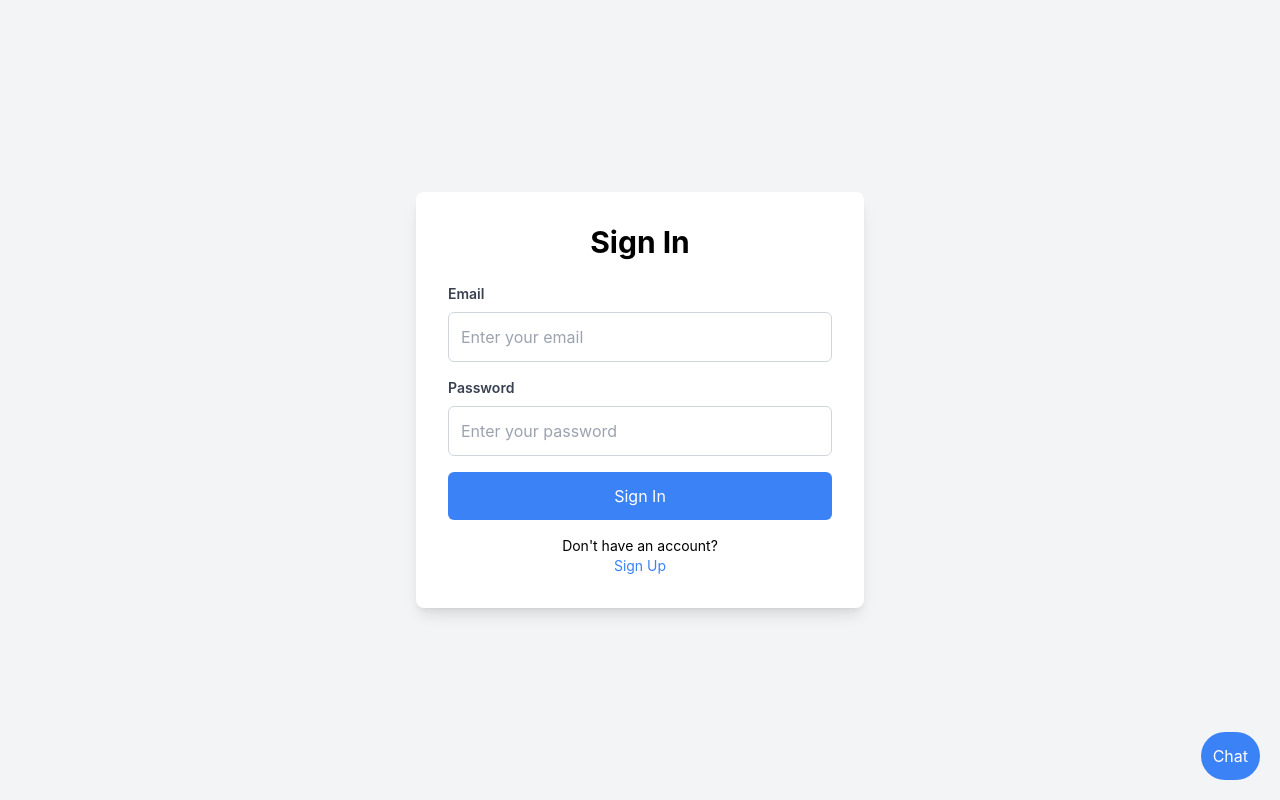
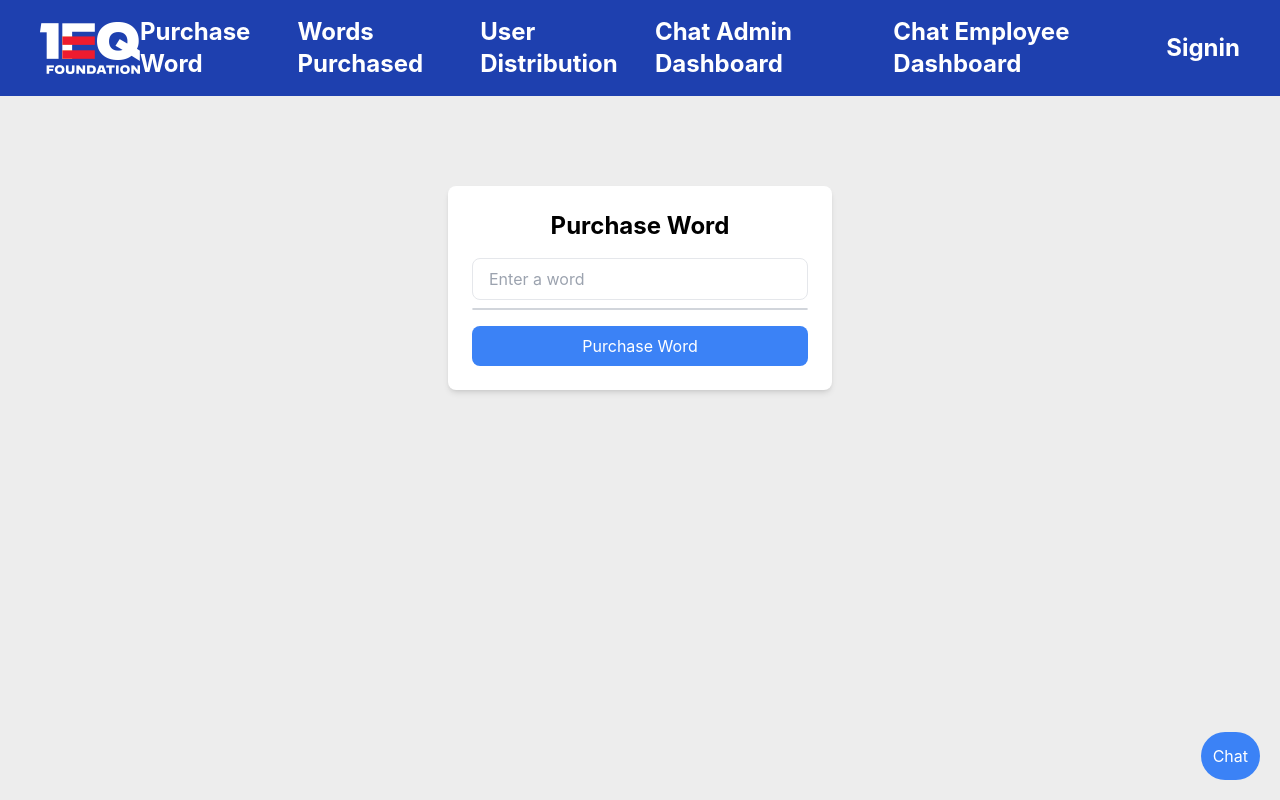
Before and after one commit to RishabhKumar2901/1eq_website, a React (Vite) app: page /assignword in a window 1280 px wide. Before the commit this address led to /signin. Built offline with nearby package versions, Linux system fonts and the light colour scheme.

Commit message:
popup signin and signup

```diff
--- a/src/App.tsx
+++ b/src/App.tsx
@@ -1,51 +1,37 @@
 import {
   BrowserRouter as Router,
   Route,
-  Routes,
-  Navigate,
+  Routes
 } from "react-router-dom";
 import Home from "./pages/Home";
-import Signup from "./pages/Signup";
-import Signin from "./pages/Signin";
 import UserMap from "./pages/UserMap";
-import { useSelector } from "react-redux";
-import { RootState } from "./redux/store";
 import AssignWord from "./pages/AssignWord";
 import PurchasedWords from "./pages/PurchasedWords";
 import ChatAdminDashboard from "./pages/ChatAdminDashboard";
 import ChatEmployeeDashboard from "./pages/ChatEmployeeDashboard";
 
 function App() {
-  const user = useSelector((state: RootState) => state?.auth?.user);
 
   return (
     <Router>
       <Routes>
         <Route path="/" element={<Home />} />
-        <Route
-          path="/signup"
-          element={user ? <Navigate to="/" /> : <Signup />}
-        />
-        <Route
-          path="/signin"
-          element={user ? <Navigate to="/" /> : <Signin />}
-        />
         <Route path="/userdistribution" element={<UserMap />} />
         <Route
           path="/assignword"
-          element={user ? <AssignWord /> : <Navigate to="/signin" />}
+          element={<AssignWord />}
         />
         <Route
           path="/purchasedwords"
-          element={user ? <PurchasedWords /> : <Navigate to="/signin" />}
+          element={<PurchasedWords />}
         />
-         <Route
+        <Route
           path="/chatadmindashboard"
-          element={user ? <ChatAdminDashboard /> : <Navigate to="/signin" />}
+          element={<ChatAdminDashboard />}
         />
         <Route
           path="/chatemployeedashboard"
-          element={user ? <ChatEmployeeDashboard /> : <Navigate to="/signin" />}
+          element={<ChatEmployeeDashboard />}
         />
       </Routes>
     </Router>
--- a/src/components/Navbar.tsx
+++ b/src/components/Navbar.tsx
@@ -3,6 +3,8 @@ import logo from "../assets/1eq-foundation-logo.png";
 import { useDispatch, useSelector } from "react-redux";
 import { AppDispatch, RootState } from "../redux/store";
 import { signOut } from "../redux/slices/authSlice";
+import { useState } from "react";
+import Signin from "../pages/Signin";
 
 interface NavbarProps {
   onRefreshClick?: () => void;
@@ -12,40 +14,53 @@ const Navbar = ({ onRefreshClick }: NavbarProps) => {
   const navigate = useNavigate();
   const authState = useSelector((state: RootState) => state?.auth);
   const dispatch = useDispatch<AppDispatch>();
+  const [isSignInOpen, setSignInOpen] = useState(false);
+
+  const toggleSignIn = () => setSignInOpen(!isSignInOpen);
+
+  const handleNavigation = (path: string) => {
+    if (authState?.user) {
+      navigate(path);
+    } else {
+      setSignInOpen(true);
+    }
+  };
 
   return (
     <div className="flex justify-between items-center w-full px-10 py-4 bg-blue-800 text-white">
-      <img src={logo} alt="Company Logo" className="cursor-pointer" onClick={() => navigate("/")}/>
-      {/* <div className="text-2xl font-bold cursor-pointer">Scholarships</div>
-      <div className="text-2xl font-bold cursor-pointer">SSC</div>
-      <div className="text-2xl font-bold cursor-pointer">Vocab</div> */}
+      <img
+        src={logo}
+        alt="Company Logo"
+        className="cursor-pointer"
+        onClick={() => navigate("/")}
+      />
       <div
         className="text-2xl font-bold cursor-pointer"
-        onClick={() => navigate("/assignword")}
+        onClick={() => handleNavigation("/assignword")}
       >
         Purchase Word
       </div>
       <div
         className="text-2xl font-bold cursor-pointer"
-        onClick={() => navigate("/purchasedwords")}
+        onClick={() => handleNavigation("/purchasedwords")}
       >
         Words Purchased
       </div>
       <div
         className="text-2xl font-bold cursor-pointer"
-        onClick={() => navigate("/userdistribution")}
+        onClick={() => handleNavigation("/userdistribution")}
       >
         User Distribution
       </div>
       <div
         className="text-2xl font-bold cursor-pointer"
-        onClick={() => navigate("/chatadmindashboard")}
+        onClick={() => handleNavigation("/chatadmindashboard")}
       >
         Chat Admin Dashboard
       </div>
       <div
         className="text-2xl font-bold cursor-pointer"
-        onClick={() => navigate("/chatemployeedashboard")}
+        onClick={() => handleNavigation("/chatemployeedashboard")}
       >
         Chat Employee Dashboard
       </div>
@@ -67,11 +82,12 @@ const Navbar = ({ onRefreshClick }: NavbarProps) => {
       ) : (
         <div
           className="text-2xl font-bold cursor-pointer"
-          onClick={() => navigate("/signin")}
+          onClick={toggleSignIn}
         >
           Signin
         </div>
       )}
+      {isSignInOpen && <Signin onClose={toggleSignIn} />}
     </div>
   );
 };
--- a/src/pages/Signin.tsx
+++ b/src/pages/Signin.tsx
@@ -1,28 +1,48 @@
 import React, { useState } from "react";
 import { useDispatch, useSelector } from "react-redux";
-import { useNavigate } from "react-router-dom";
 import { AppDispatch, RootState } from "../redux/store";
-import { signIn } from "../redux/slices/authSlice";
-import Chatbot from "./Chatbot";
+import { resetSignInState, signIn } from "../redux/slices/authSlice";
+import Signup from "./Signup";
 
-const Signin = () => {
+const Signin = ({ onClose }: { onClose: () => void }) => {
   const [email, setEmail] = useState<string>("");
   const [password, setPassword] = useState<string>("");
-  const navigate = useNavigate();
   const authState = useSelector((state: RootState) => state?.auth);
   const dispatch = useDispatch<AppDispatch>();
+  const [showSignup, setShowSignup] = useState(false);
 
   const handleSubmit = (e: React.FormEvent) => {
     e.preventDefault();
-    dispatch(signIn({ email, password }));
-    setEmail("");
-    setPassword("");
+    try {
+      const resultAction = dispatch(signIn({ email, password }));
+      setEmail("");
+      setPassword("");
+      if (signIn?.fulfilled?.match(resultAction)) {
+        handleClose();
+      }
+    }
+    catch (error) { }
   };
 
+  const handleClose = () => {
+    dispatch(resetSignInState());
+    onClose();
+  };
+
+  if (showSignup) {
+    return <Signup onClose={onClose} />;
+  }
+
   return (
-    <div className="flex justify-center items-center min-h-screen bg-gray-100">
-      <div className="w-full max-w-md p-8 bg-white shadow-lg rounded-lg">
-        <h2 className="text-3xl font-bold text-center mb-6">Sign In</h2>
+    <div className="fixed inset-0 bg-black bg-opacity-50 flex justify-center items-center">
+      <div className="w-full max-w-md p-8 bg-white shadow-lg rounded-lg relative">
+        <button
+          onClick={handleClose}
+          className="absolute top-4 right-4 text-gray-700"
+        >
+          ✖
+        </button>
+        <h2 className="text-3xl font-bold text-center mb-6 text-black">Sign In</h2>
         <form onSubmit={handleSubmit} className="space-y-4">
           <div>
             <label
@@ -36,7 +56,7 @@ const Signin = () => {
               id="email"
               value={email}
               onChange={(e) => setEmail(e.target.value)}
-              className="w-full p-3 mt-2 border border-gray-300 rounded-md focus:ring-2 focus:ring-blue-500"
+              className="w-full p-3 mt-2 border border-gray-300 rounded-md focus:ring-2 focus:ring-blue-500 text-black"
               placeholder="Enter your email"
               required
             />
@@ -53,7 +73,7 @@ const Signin = () => {
               id="password"
               value={password}
               onChange={(e) => setPassword(e.target.value)}
-              className="w-full p-3 mt-2 border border-gray-300 rounded-md focus:ring-2 focus:ring-blue-500"
+              className="w-full p-3 mt-2 border border-gray-300 rounded-md focus:ring-2 focus:ring-blue-500 text-black"
               placeholder="Enter your password"
               required
             />
@@ -73,19 +93,17 @@ const Signin = () => {
           {authState?.signIn?.error && (
             <div className="text-red-500 text-sm">{authState?.signIn?.error}</div>
           )}
-          <div className="mt-4 text-center text-sm">
+          <div className="mt-4 text-center text-sm text-black">
             <span>Don't have an account? </span>
             <div
               className="text-blue-500 hover:underline cursor-pointer"
-              onClick={() => navigate("/signup")}
+              onClick={() => setShowSignup(true)}
             >
               Sign Up
             </div>
           </div>
         </form>
       </div>
-
-      <Chatbot />
     </div>
   );
 };
--- a/src/pages/Signup.tsx
+++ b/src/pages/Signup.tsx
@@ -1,17 +1,16 @@
 import React, { useState } from "react";
-import { useNavigate } from "react-router-dom";
 import { useDispatch, useSelector } from "react-redux";
 import { AppDispatch, RootState } from "../redux/store";
 import { createUser } from "../redux/slices/authSlice";
-import Chatbot from "./Chatbot";
+import Signin from "./Signin";
 
-const SignUp = () => {
+const Signup = ({ onClose }: { onClose: () => void }) => {
   const [email, setEmail] = useState<string>("");
   const [password, setPassword] = useState<string>("");
   const [pincode, setPincode] = useState<string>("");
-  const navigate = useNavigate();
   const authState = useSelector((state: RootState) => state?.auth);
   const dispatch = useDispatch<AppDispatch>();
+  const [showSignin, setShowSignin] = useState(false);
 
   const handleSubmit = async (e: React.FormEvent) => {
     e.preventDefault();
@@ -21,15 +20,25 @@ const SignUp = () => {
       setPassword("");
       setPincode("");
       if (!authState?.createUser?.error) {
-        navigate("/signin");
+        setShowSignin(true);
       }
-    } catch (error) {}
+    } catch (error) { }
   };
 
+  if (showSignin) {
+    return <Signin onClose={onClose} />;
+  }
+
   return (
-    <div className="flex justify-center items-center min-h-screen bg-gray-100">
-      <div className="w-full max-w-md p-8 bg-white shadow-lg rounded-lg">
-        <h2 className="text-4xl font-bold mb-6">Sign Up</h2>
+    <div className="fixed inset-0 bg-black bg-opacity-50 flex justify-center items-center">
+      <div className="w-full max-w-md p-8 bg-white shadow-lg rounded-lg relative">
+        <button
+          onClick={onClose}
+          className="absolute top-4 right-4 text-gray-700"
+        >
+          ✖
+        </button>
+        <h2 className="text-4xl font-bold mb-6 text-black">Sign Up</h2>
         <form onSubmit={handleSubmit} className="space-y-4">
           <div>
             <label
@@ -43,7 +52,7 @@ const SignUp = () => {
               id="email"
               value={email}
               onChange={(e) => setEmail(e.target.value)}
-              className="w-full p-3 mt-2 border border-gray-300 rounded-md focus:ring-2 focus:ring-blue-500"
+              className="w-full p-3 mt-2 border border-gray-300 rounded-md focus:ring-2 focus:ring-blue-500 text-black"
               placeholder="Enter your email"
               required
             />
@@ -60,7 +69,7 @@ const SignUp = () => {
               id="password"
               value={password}
               onChange={(e) => setPassword(e.target.value)}
-              className="w-full p-3 mt-2 border border-gray-300 rounded-md focus:ring-2 focus:ring-blue-500"
+              className="w-full p-3 mt-2 border border-gray-300 rounded-md focus:ring-2 focus:ring-blue-500 text-black"
               placeholder="Enter your password"
               required
             />
@@ -77,7 +86,7 @@ const SignUp = () => {
               id="pincode"
               value={pincode}
               onChange={(e) => setPincode(e.target.value)}
-              className="w-full p-3 mt-2 border border-gray-300 rounded-md focus:ring-2 focus:ring-blue-500"
+              className="w-full p-3 mt-2 border border-gray-300 rounded-md focus:ring-2 focus:ring-blue-500 text-black"
               placeholder="Enter your pincode"
               required
             />
@@ -99,21 +108,19 @@ const SignUp = () => {
               {authState?.createUser?.error}
             </div>
           )}
-          <div className="mt-4 text-center text-sm">
+          <div className="mt-4 text-center text-sm text-black">
             <span>Already have an account? </span>
             <div
               className="text-blue-500 hover:underline cursor-pointer"
-              onClick={() => navigate("/signin")}
+              onClick={() => setShowSignin(true)}
             >
               Sign In
             </div>
           </div>
         </form>
       </div>
-
-      <Chatbot />
     </div>
   );
 };
 
-export default SignUp;
+export default Signup;
```
Also changed, not shown: src/redux/slices/authSlice.ts (+8 -1 lines).
